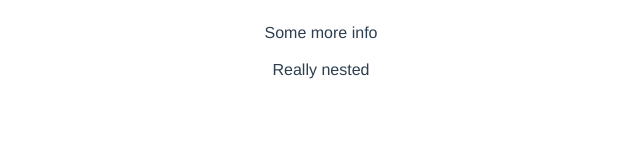
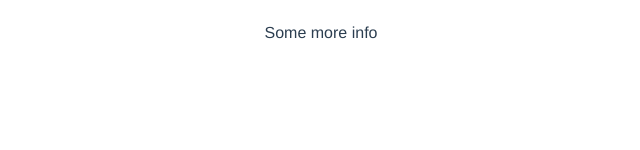
Before and after one commit to aneesh-jose/samplerepo6, a Vue app: page /about in a window 1280 px wide. Shown: the part 142-292 px from the top of the page, without its empty margins (319-959 px from the left). Built offline with nearby package versions, Linux system fonts and the light colour scheme.

Commit message:
return to hot update

```diff
--- a/src/App.vue
+++ b/src/App.vue
@@ -7,6 +7,12 @@
     <router-view/>
   </div>
 </template>
+
+<script>
+export default {
+  name: "App"
+}
+</script>
 
 <style scoped>
 #app {
--- a/src/views/About.vue
+++ b/src/views/About.vue
@@ -3,13 +3,12 @@
     <h1>This is an about page</h1>
     <div>
       <p>Some more info</p>
-      <div>
-        <div>
-          <p>
-            Really nested
-          </p>
-        </div>
-      </div>
     </div>
   </div>
 </template>
+
+<script>
+export default {
+  name: "About"
+}
+</script>
--- a/vue.config.js
+++ b/vue.config.js
@@ -1,10 +1,6 @@
 module.exports = {
 	devServer: {
-		watchOptions: {
-			aggregateTimeout: 200,
-			poll: 200,
-			ignored: /node_modules/
-		},
+		disableHostCheck: true,
 		allowedHosts: [
 			".bagelstudio.co",
 			".bageldb.com"
```
